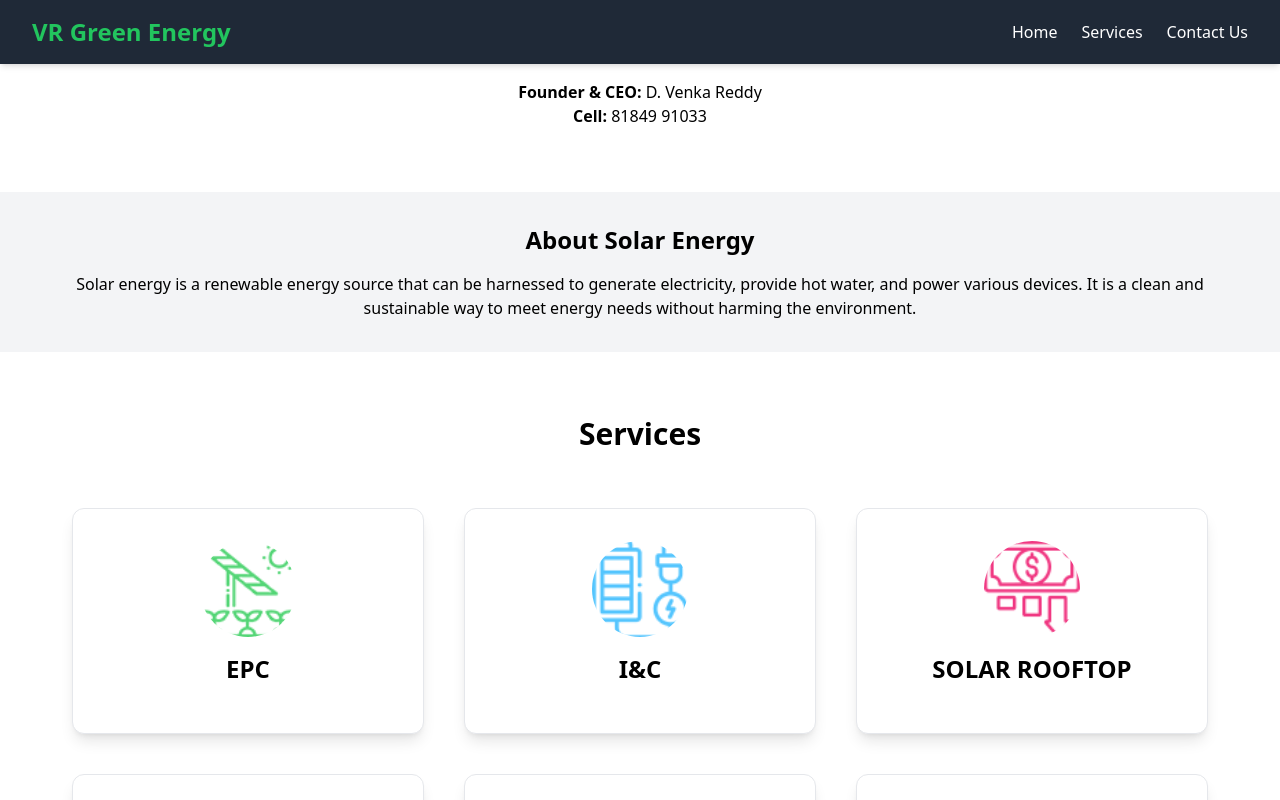
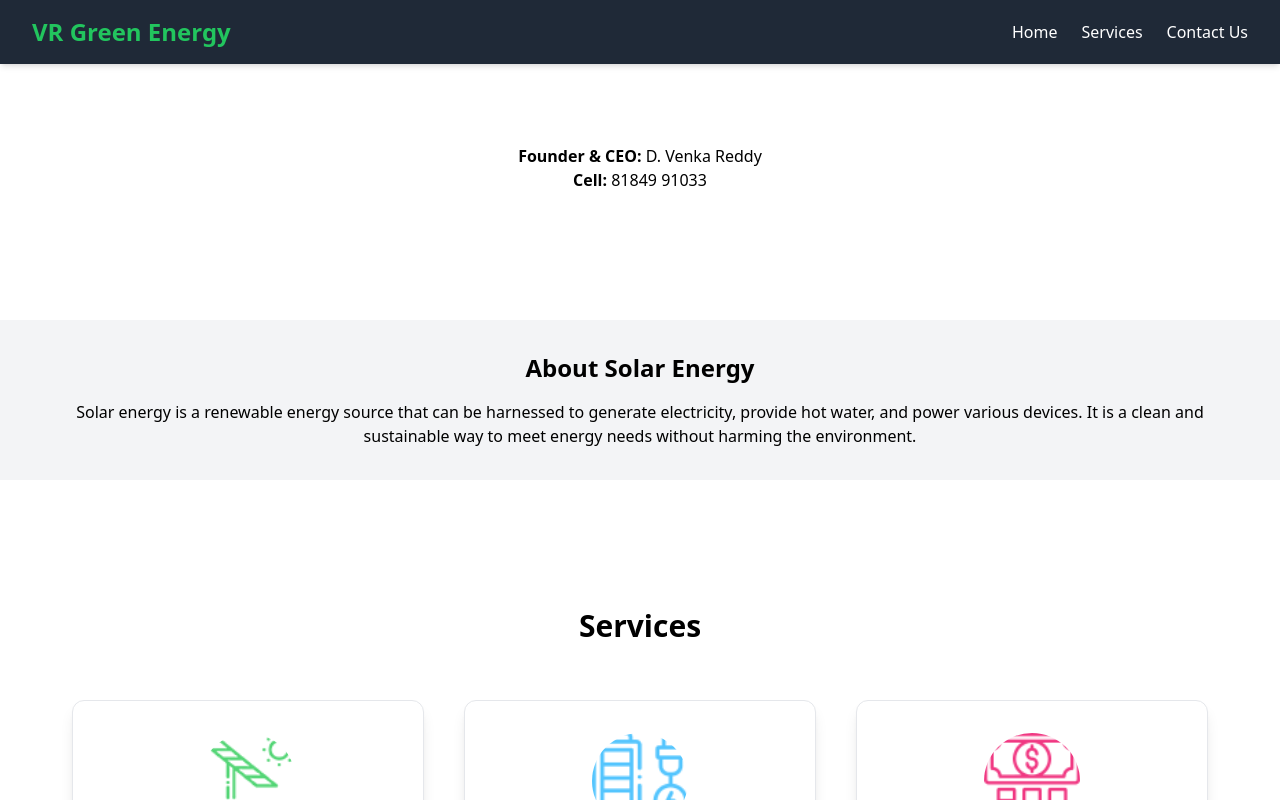
Before and after one commit to mcrgit530/vr-green-energy, a React (Create React App) app: page / in a window 1280 px wide. Shown: the top 800 px of the page. Built offline with nearby package versions, Linux system fonts and the light colour scheme.

Commit message:
Update Section.js

```diff
--- a/src/Section.js
+++ b/src/Section.js
@@ -2,7 +2,7 @@ import React from 'react';
 
 const Section = ({ id, title, children }) => {
   return (
-    <div id={id} className="py-16 px-8">
+    <div id={id} className="py-32 px-8">
       <h2 className="text-3xl font-bold mb-4">{title}</h2>
       <div className="section-content">
         {children}
```
